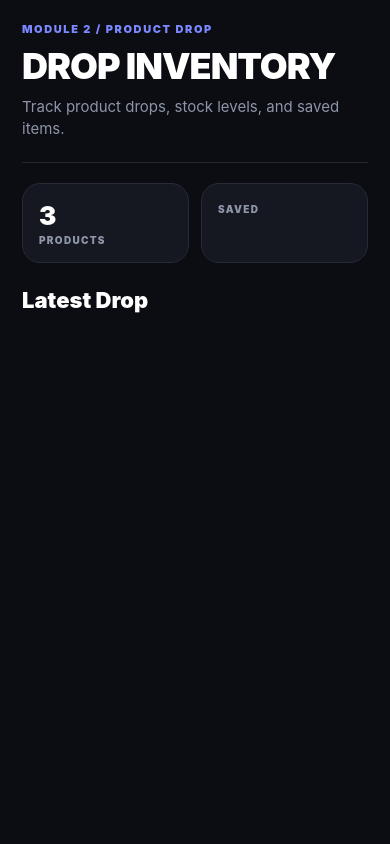
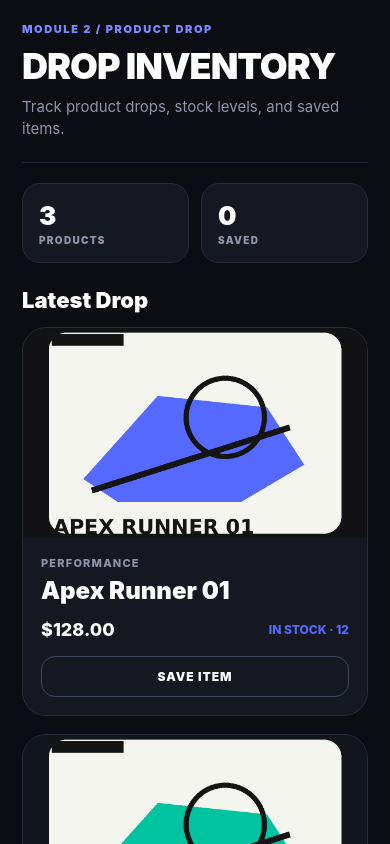
Before and after one commit to Rovetime/module-1-github-practice, a React Native app: screen / in a window 390 px wide. Built offline with nearby package versions, Linux system fonts and the light colour scheme.

Commit message:
Render product cards from data

```diff
--- a/src/screens/DropInventoryScreen.js
+++ b/src/screens/DropInventoryScreen.js
@@ -9,7 +9,13 @@ export default function DropInventoryScreen() {
   const [savedIds, setSavedIds] = useState([]);
 
   // Add the toggleSaved function from README.md below.
-
+const toggleSaved = (productId) => {
+  setSavedIds((currentIds) =>
+    currentIds.includes(productId)
+      ? currentIds.filter((id) => id !== productId)
+      : [...currentIds, productId]
+  );
+};
 
   return (
     <ScrollView
@@ -32,7 +38,7 @@ export default function DropInventoryScreen() {
 
         <View style={styles.statCard}>
           {/* Display the number of saved product ids below. */}
-          <Text style={styles.statValue}></Text>
+         <Text style={styles.statValue}>{savedIds.length}</Text>
           <Text style={styles.statLabel}>SAVED</Text>
         </View>
       </View>
@@ -41,6 +47,19 @@ export default function DropInventoryScreen() {
 
       {/* Use products.map() below to display one ProductCard for each product. */}
       <View>
+        {products.map((product) => (
+  <ProductCard
+    key={product.id}
+    image={product.image}
+    name={product.name}
+    category={product.category}
+    price={product.price}
+    quantity={product.quantity}
+    accent={product.accent}
+    saved={savedIds.includes(product.id)}
+    onToggleSaved={() => toggleSaved(product.id)}
+  />
+))}
 
 
       </View>
```
